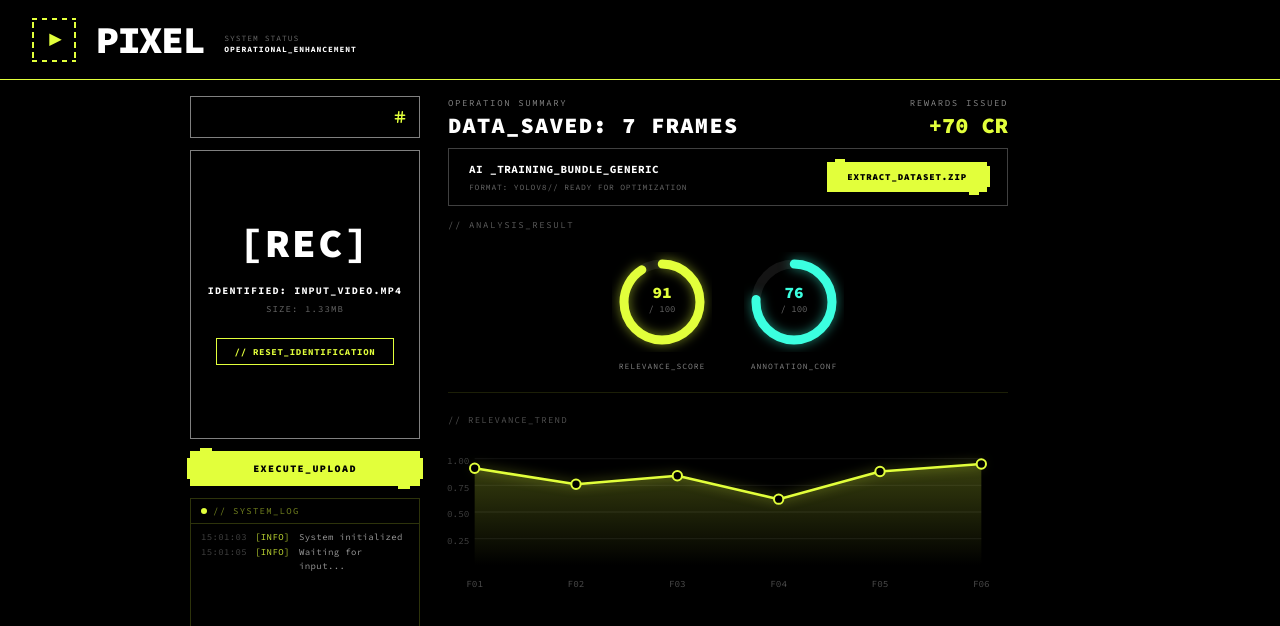
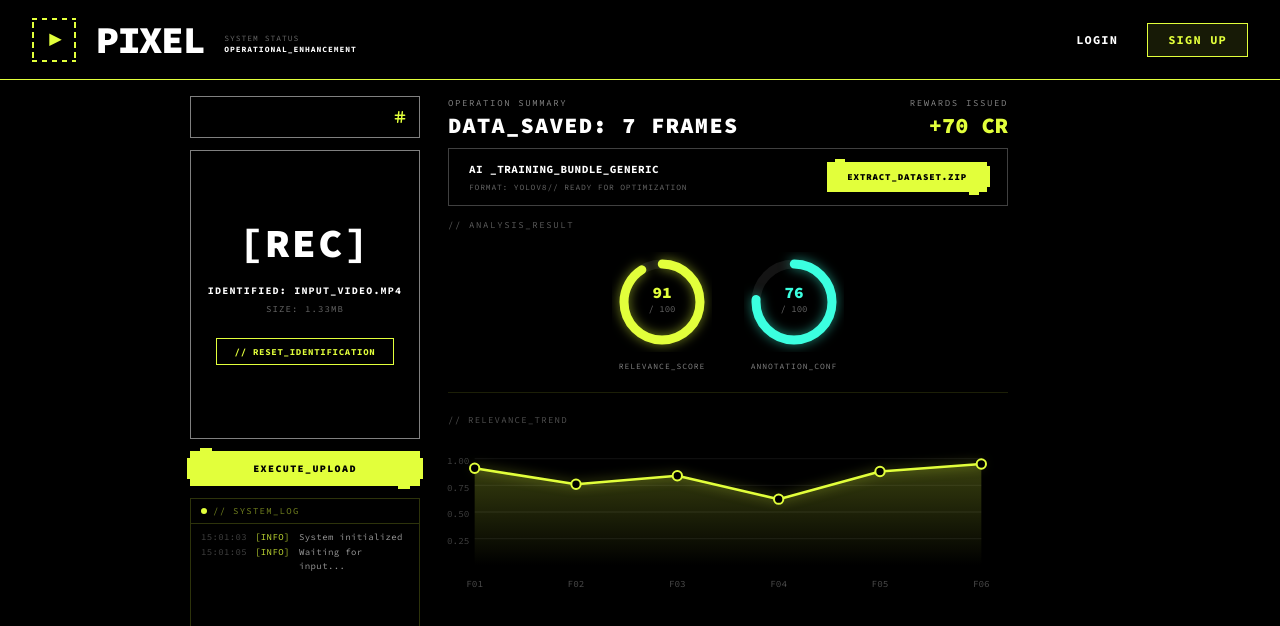
Before and after one commit to Prithwis-2023/PixelAI, a React (Vite) app: page / in a window 1280 px wide. Shown: the top 626 px of the page. Built offline with nearby package versions, Linux system fonts and the light colour scheme.

Commit message:
feat: Implement login ui

```diff
--- a/src/App.tsx
+++ b/src/App.tsx
@@ -3,6 +3,7 @@ import { SCP } from './constants';
 import Header from './components/Header';
 import Sidebar from './components/Sidebar';
 import MainPanel from './components/MainPanel';
+import AuthModal from './components/AuthModal';
 
 /**
  * App — 루트 컴포넌트
@@ -13,6 +14,7 @@ import MainPanel from './components/MainPanel';
  */
 export default function App() {
   const [tag, setTag] = useState('');
+  const [authMode, setAuthMode] = useState<'login' | 'signup' | null>(null);
 
   // TODO: 백엔드 연동 시 추가할 상태들
   // const [appState, setAppState] = useState<AppState>('idle');
@@ -39,7 +41,10 @@ export default function App() {
       className="w-screen h-screen bg-black text-white overflow-hidden flex flex-col"
       style={{ fontFamily: SCP }}
     >
-      <Header />
+      <Header
+        onOpenLogin={() => setAuthMode('login')}
+        onOpenSignup={() => setAuthMode('signup')}
+      />
 
       <div className="flex flex-1 min-h-0 justify-center" style={{ padding: '16px 32px 12px 32px' }}>
         <div className="flex gap-7 w-full" style={{ maxWidth: '900px' }}>
@@ -54,6 +59,14 @@ export default function App() {
           />
         </div>
       </div>
+
+      {/* 인증 모달 */}
+      {authMode && (
+        <AuthModal
+          initialMode={authMode}
+          onClose={() => setAuthMode(null)}
+        />
+      )}
     </div>
   );
 }
--- /dev/null
+++ b/src/components/AuthModal.tsx
@@ -0,0 +1,121 @@
+import { useState } from 'react';
+import { SCP } from '../constants';
+
+type AuthMode = 'login' | 'signup';
+
+interface AuthModalProps {
+  initialMode?: AuthMode;
+  onClose: () => void;
+}
+
+export default function AuthModal({ initialMode = 'login', onClose }: AuthModalProps) {
+  const [mode, setMode] = useState<AuthMode>(initialMode);
+
+  return (
+    <div className="fixed inset-0 z-50 flex items-center justify-center bg-black/80 backdrop-blur-sm p-4">
+      {/* 바깥 클릭 영역 */}
+      <div className="absolute inset-0" onClick={onClose} />
+
+      {/* 모달 창 본체 */}
+      <div
+        className="relative bg-black w-full max-w-md border border-[#E2FF3B] shadow-[0_0_30px_rgba(226,255,59,0.15)] flex flex-col"
+        style={{ fontFamily: SCP }}
+      >
+        {/* 장식용 코너 요소 */}
+        <div className="absolute top-0 left-0 w-2 h-2 border-t-2 border-l-2 border-[#E2FF3B] -translate-x-[1px] -translate-y-[1px]" />
+        <div className="absolute top-0 right-0 w-2 h-2 border-t-2 border-r-2 border-[#E2FF3B] translate-x-[1px] -translate-y-[1px]" />
+        <div className="absolute bottom-0 left-0 w-2 h-2 border-b-2 border-l-2 border-[#E2FF3B] -translate-x-[1px] translate-y-[1px]" />
+        <div className="absolute bottom-0 right-0 w-2 h-2 border-b-2 border-r-2 border-[#E2FF3B] translate-x-[1px] translate-y-[1px]" />
+
+        {/* 헤더 바 */}
+        <div className="flex justify-between items-center border-b border-[#E2FF3B]/30 p-4 bg-[#E2FF3B]/5">
+          <div className="flex items-center gap-2">
+            <span className="text-[#E2FF3B] text-xs font-bold tracking-widest">
+              {mode === 'login' ? '// SYSTEM_LOGIN' : '// NEW_OPERATOR_REG_'}
+            </span>
+          </div>
+          <button
+            onClick={onClose}
+            className="text-white/50 hover:text-[#E2FF3B] transition-colors text-xs tracking-widest"
+          >
+            [ESC]
+          </button>
+        </div>
+
+        {/* 내용 영역 */}
+        <div className="p-8 pb-10 flex flex-col gap-6">
+          <div>
+            <h2 className="text-3xl font-black tracking-tighter text-white mb-2 leading-none uppercase">
+              {mode === 'login' ? 'Authentication\nRequired' : 'Operator\nRegistration'}
+            </h2>
+            <p className="text-xs text-white/50 tracking-wide uppercase">
+              {mode === 'login'
+                ? 'Proceed to verify credentials.'
+                : 'Create secure system access.'}
+            </p>
+          </div>
+
+          <div className="flex flex-col gap-4">
+            <div className="flex flex-col gap-1.5">
+              <label className="text-[10px] text-[#E2FF3B] uppercase tracking-widest">Operator ID / Email</label>
+              <input
+                type="text"
+                placeholder="Enter identifier..."
+                className="w-full bg-[#111] border border-[#E2FF3B]/30 px-3 py-2 text-white outline-none focus:border-[#E2FF3B] focus:bg-black transition-colors text-sm"
+              />
+            </div>
+
+            <div className="flex flex-col gap-1.5">
+              <label className="text-[10px] text-[#E2FF3B] uppercase tracking-widest">Passcode</label>
+              <input
+                type="password"
+                placeholder="••••••••"
+                className="w-full bg-[#111] border border-[#E2FF3B]/30 px-3 py-2 text-white outline-none focus:border-[#E2FF3B] focus:bg-black transition-colors text-sm"
+              />
+            </div>
+
+            {mode === 'signup' && (
+              <div className="flex flex-col gap-1.5">
+                <label className="text-[10px] text-[#E2FF3B] uppercase tracking-widest">Confirm Passcode</label>
+                <input
+                  type="password"
+                  placeholder="••••••••"
+                  className="w-full bg-[#111] border border-[#E2FF3B]/30 px-3 py-2 text-white outline-none focus:border-[#E2FF3B] focus:bg-black transition-colors text-sm"
+                />
+              </div>
+            )}
+          </div>
+
+          <button className="w-full bg-[#E2FF3B] text-black font-black uppercase tracking-widest py-3 mt-2 hover:bg-white transition-colors active:scale-[0.98]">
+            {mode === 'login' ? 'Init Session' : 'Register Operator'}
+          </button>
+
+          {/* 전환 링크 */}
+          <div className="mt-2 text-center text-xs text-white/50">
+            {mode === 'login' ? (
+              <>
+                UNREGISTERED?{' '}
+                <button
+                  onClick={() => setMode('signup')}
+                  className="text-[#E2FF3B] hover:underline uppercase tracking-wide decoration-[#E2FF3B]/50 underline-offset-4"
+                >
+                  Create Identity
+                </button>
+              </>
+            ) : (
+              <>
+                KNOWN OPERATOR?{' '}
+                <button
+                  onClick={() => setMode('login')}
+                  className="text-[#E2FF3B] hover:underline uppercase tracking-wide decoration-[#E2FF3B]/50 underline-offset-4"
+                >
+                  Login Here
+                </button>
+              </>
+            )}
+          </div>
+        </div>
+      </div>
+    </div>
+  );
+}
--- a/src/components/Header.tsx
+++ b/src/components/Header.tsx
@@ -1,12 +1,18 @@
 import { SCP } from '../constants';
 
-/** 픽셀 도트 테두리 로고 + PIXEL 텍스트 + SYSTEM STATUS */
-export default function Header() {
+interface HeaderProps {
+  onOpenLogin: () => void;
+  onOpenSignup: () => void;
+}
+
+/** 픽셀 도트 테두리 로고 + PIXEL 텍스트 + SYSTEM STATUS + 인증 버튼 */
+export default function Header({ onOpenLogin, onOpenSignup }: HeaderProps) {
   return (
     <header
-      className="shrink-0 flex items-center gap-5 px-8 border-b border-[#E2FF3B]"
+      className="shrink-0 flex items-center justify-between px-8 border-b border-[#E2FF3B]"
       style={{ height: '80px' }}
     >
+      <div className="flex items-center gap-5">
         {/* 픽셀 도트 로고 */}
         <div
           className="w-[44px] h-[44px] flex items-center justify-center shrink-0"
@@ -31,6 +37,24 @@ export default function Header() {
             <div style={{ color: 'white', fontWeight: 700 }}>OPERATIONAL_ENHANCEMENT</div>
           </div>
         </div>
+      </div>
+
+      <div className="flex items-center gap-3">
+        <button
+          onClick={onOpenLogin}
+          className="text-white hover:text-[#E2FF3B] text-xs font-bold tracking-widest px-4 py-2 transition-colors border border-transparent hover:border-[#E2FF3B]/30"
+          style={{ fontFamily: SCP }}
+        >
+          LOGIN
+        </button>
+        <button
+          onClick={onOpenSignup}
+          className="bg-[#E2FF3B]/10 border border-[#E2FF3B] text-[#E2FF3B] font-bold tracking-widest text-xs px-5 py-2 hover:bg-[#E2FF3B] hover:text-black transition-all"
+          style={{ fontFamily: SCP }}
+        >
+          SIGN UP
+        </button>
+      </div>
     </header>
   );
 }
```
Lines whose indentation alone changed are shown as unchanged.
